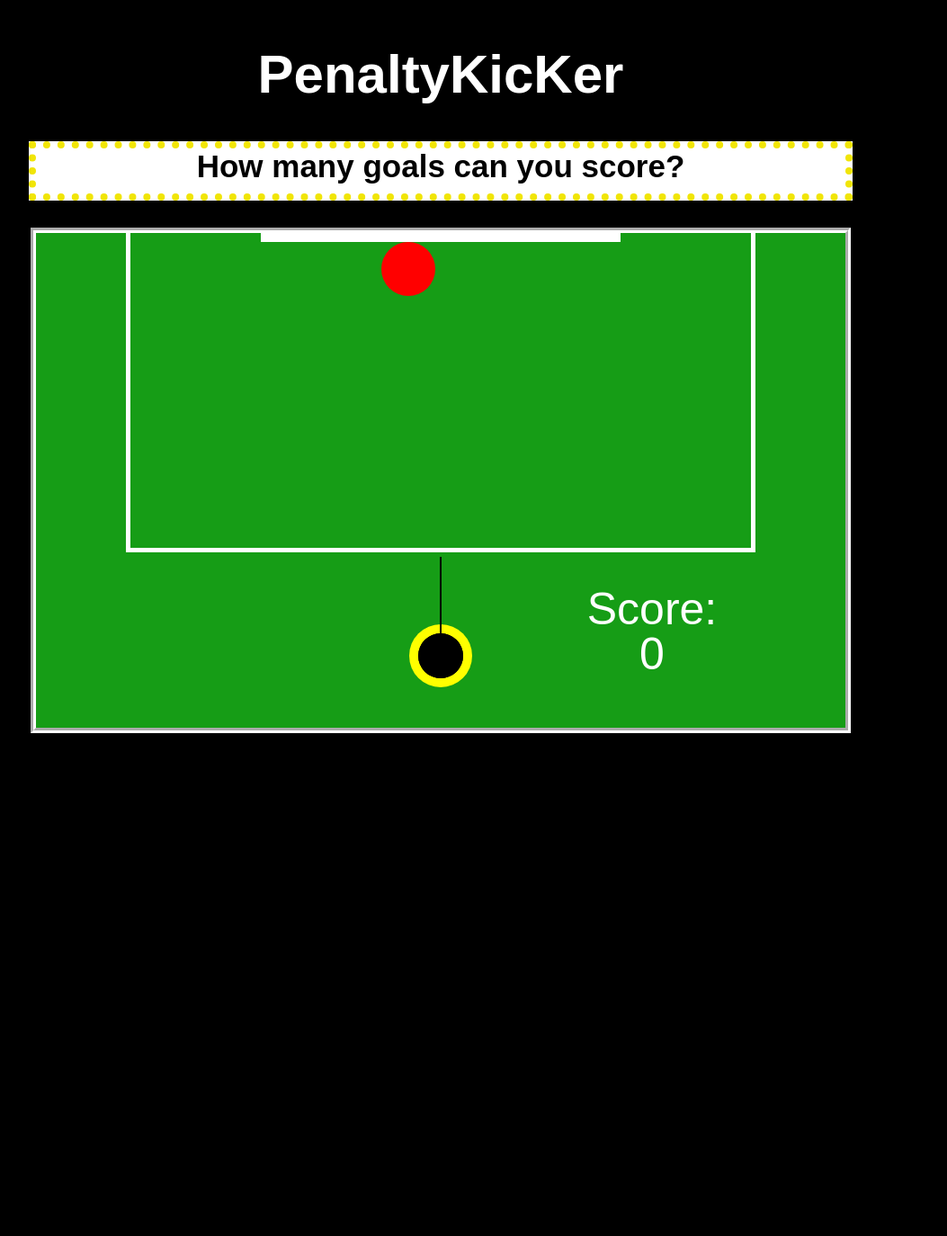
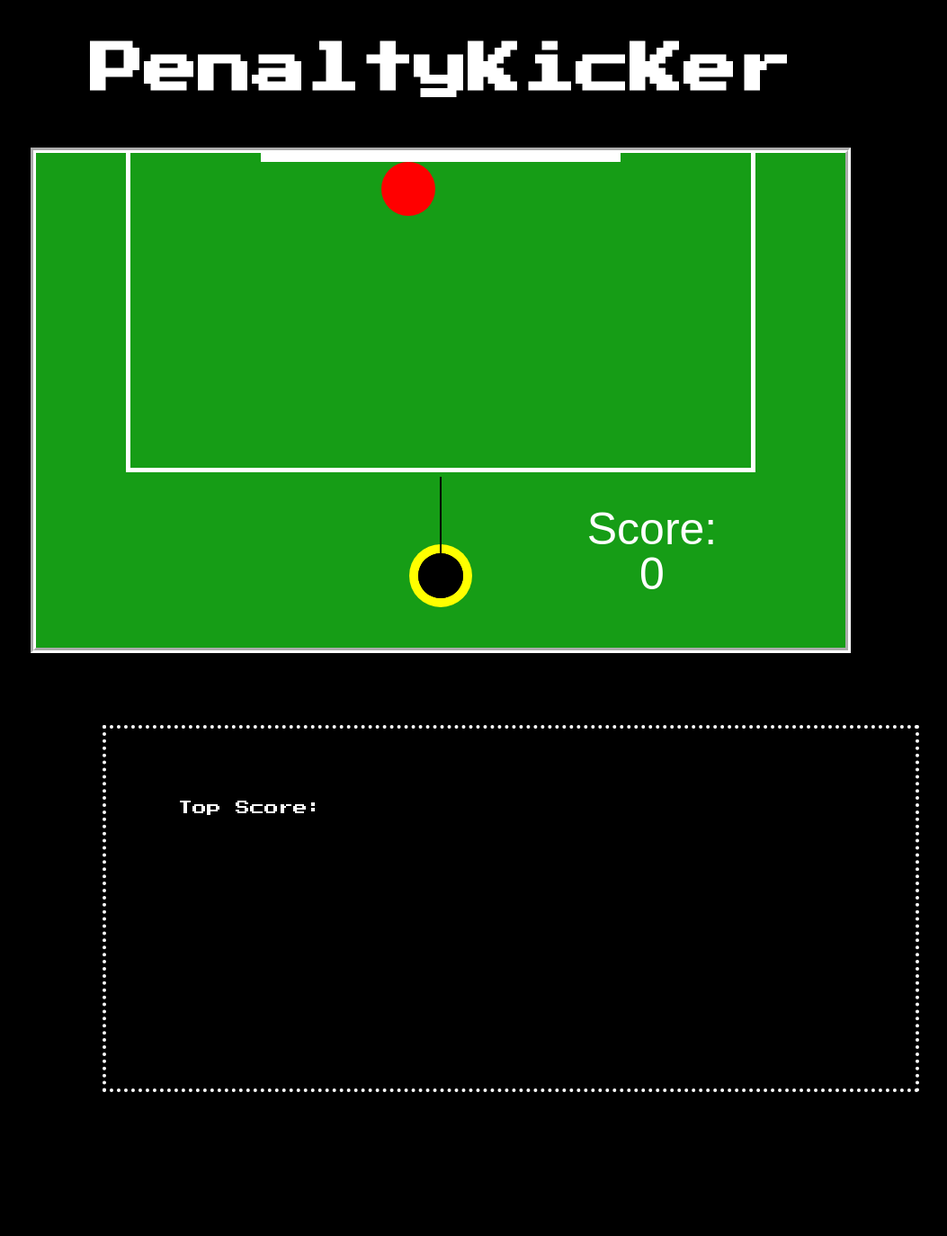
Before and after one commit to juancattaneo92/PenaltyKicker, a PHP site: page / in a window 1280 px wide. Shown: the whole page at 90% size, without its empty margins (150-1203 px from the left). Before the commit the page ends 815 px from the top, so only its background shows below. Run offline with PHP 8.4, Linux system fonts and the light colour scheme.

Commit message:
change fonts & add top score

```diff
--- a/index.html
+++ b/index.html
@@ -32,6 +32,10 @@ const myGameArea = {
     <head>
       <meta charset="UTF-8">
         <title>PenaltyKicKer</title>
+        <link rel="preconnect" href="https://fonts.gstatic.com">
+        <link href="https://fonts.googleapis.com/css2?family=Press+Start+2P&display=swap" rel="stylesheet">
+        <link rel="preconnect" href="https://fonts.gstatic.com">
+        <link href="https://fonts.googleapis.com/css2?family=Special+Elite&display=swap" rel="stylesheet">
         <link rel="stylesheet" href="./styling.css">
       </head>
       <body>
@@ -40,16 +44,15 @@ const myGameArea = {
         </div>
         <div class="Main-page" id="game-container">
           <div class="left-bars">
-            <div class="score-card"></div>
             <div class="subtitle">How many goals can you score?</div>
           </div>
-          <!-- <button id="easy">Easy</button>
-          <button id="medium">Medium</button>
-           <button id="hard">Hard</button> -->
-          <canvas id="penalty-canvas" width="900px" height="550px">
-          </canvas>
-          <!-- <div id="score"></div> -->
+
+          <canvas id="penalty-canvas" width="900px" height="550px"></canvas>
+
           <script src="penaltyKicker3.js"></script>
+        </div>
+        <div class="score-card">
+            <div class="top-score">Top Score:</div>
         </div>
       </body>
 </html>
--- a/penaltyKicker3.js
+++ b/penaltyKicker3.js
@@ -70,6 +70,7 @@ window.onload = function () {
     velX: 1,
     velY: 0,
     color: "RED",
+
   }
 
   function goalieBounds() {
--- a/styling.css
+++ b/styling.css
@@ -1,6 +1,7 @@
 /* Main Page */
 body{
-  background-color: black
+  background-color: black;
+  font-family: 'Press Start 2P', cursive;
 }
 /* title design */
 .title-box{
@@ -9,7 +10,7 @@ body{
   align-content: center;
 }
 .title{
-  font-family: fantasy;
+  font-family: 'Press Start 2P', cursive;
   color: #FFF;
   font-size: 60px;
 }
@@ -19,7 +20,7 @@ body{
   justify-content: center;
   align-items: center;
   flex-direction: column;
-
+  font-family: 'Special Elite', cursive;
   cursor: pointer;
 }
 /* soccer canvas design */
@@ -27,11 +28,22 @@ body{
   border: 6px groove #FFF;
   /* position: absolute; */
   background-color: rgb(22, 157, 22);
+  font-family: 'Special Elite', cursive;
   /* width: 65vw;
   height: 40vw; */
 }
+.score-card{
+  margin: 5em 10em 10em 16em;
+  height: 400px;
+  width: 900px;
+  border: 4px dotted #FFF;
+}
 
-
+.top-score{
+  margin: 5em;
+  font-family: 'Press Start 2P', cursive;
+  color: white
+}
 /* left side socrecard/isntructions */
 /* .left-bars{
   display: flex;
@@ -40,6 +52,7 @@ body{
   justify-content: space-between;
 
 }
+
 .score-card{
   display: flex;
   justify-content: space-around;
@@ -48,7 +61,7 @@ body{
   background-color: red;
   border: 4px dotted #FFF;
 }
-*/
+
 .subtitle{
   display: flex;
   justify-content: center;
@@ -57,7 +70,7 @@ body{
   background-color: rgb(255, 255, 255);
   border: 8px dotted rgb(241, 229, 8);
   margin-bottom: 30px;
-  font-family: fantasy;
+  font-family: 'Special Elite', cursive;
   font-size: 35px;
   color: black;
   font-weight: bold;
```
